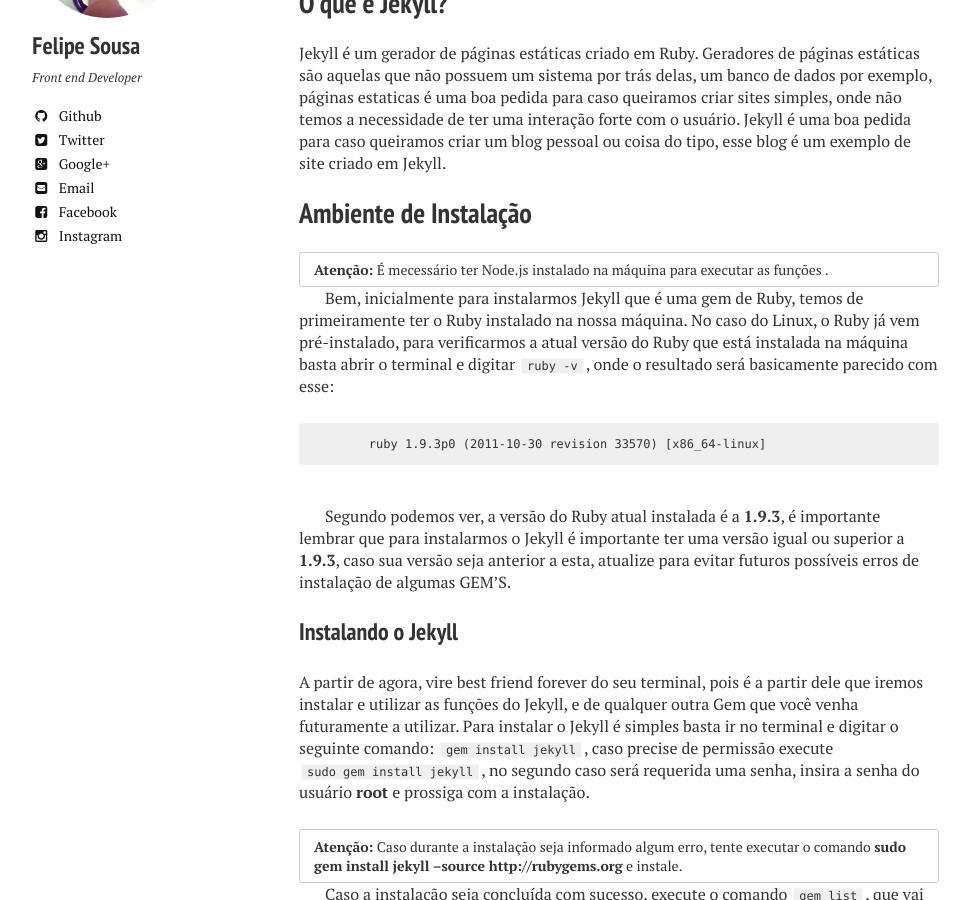
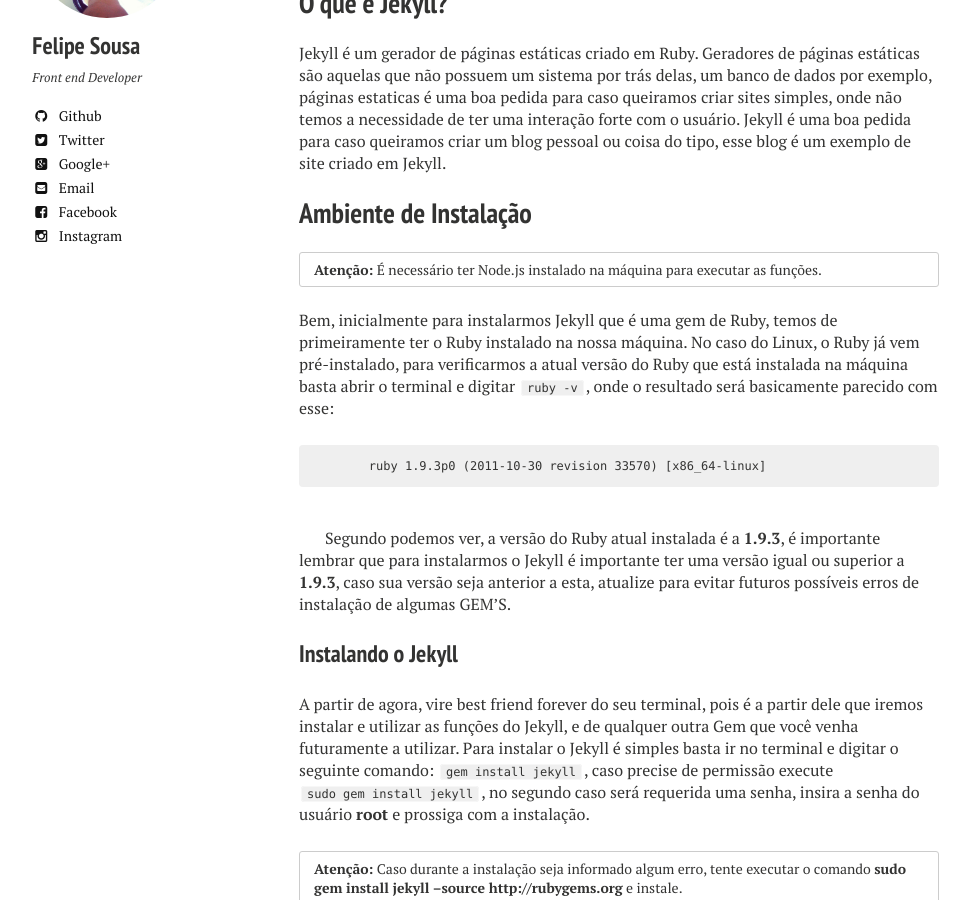
Before and after one commit to felipesousa/universal, a Jekyll site: the page built from _posts/2015-03-02-Jekyll-no-Linux.md, in a window 1280 px wide and 900 px high, scrolled down 590 px. Shown: the whole window, without its empty margins (21-991 px from the left). Built offline with Jekyll 4.4.1, drawn with Linux system fonts in a browser that asks for light colours; nearby versions of some CDN libraries; comment, search, counter and statistics services are not loaded.

Commit message:
Update 2015-03-02-Jekyll-no-Linux.md

```diff
--- a/_posts/2015-03-02-Jekyll-no-Linux.md
+++ b/_posts/2015-03-02-Jekyll-no-Linux.md
@@ -16,9 +16,9 @@
 
 ##Ambiente de Instalação
 
-**Atenção:** É mecessário ter Node.js instalado na máquina para executar as funções .
+**Atenção:** É necessário ter Node.js instalado na máquina para executar as funções.
 {: .notice}
-
+<br />
 Bem, inicialmente para instalarmos Jekyll que é uma gem de Ruby, temos de primeiramente ter o Ruby instalado na nossa máquina. No caso do Linux, o Ruby já vem pré-instalado, para verificarmos a atual versão do Ruby que está instalada na máquina basta abrir o terminal e digitar `ruby -v`, onde o resultado será basicamente parecido com esse:
 <br />
 {% highlight text %}
```
